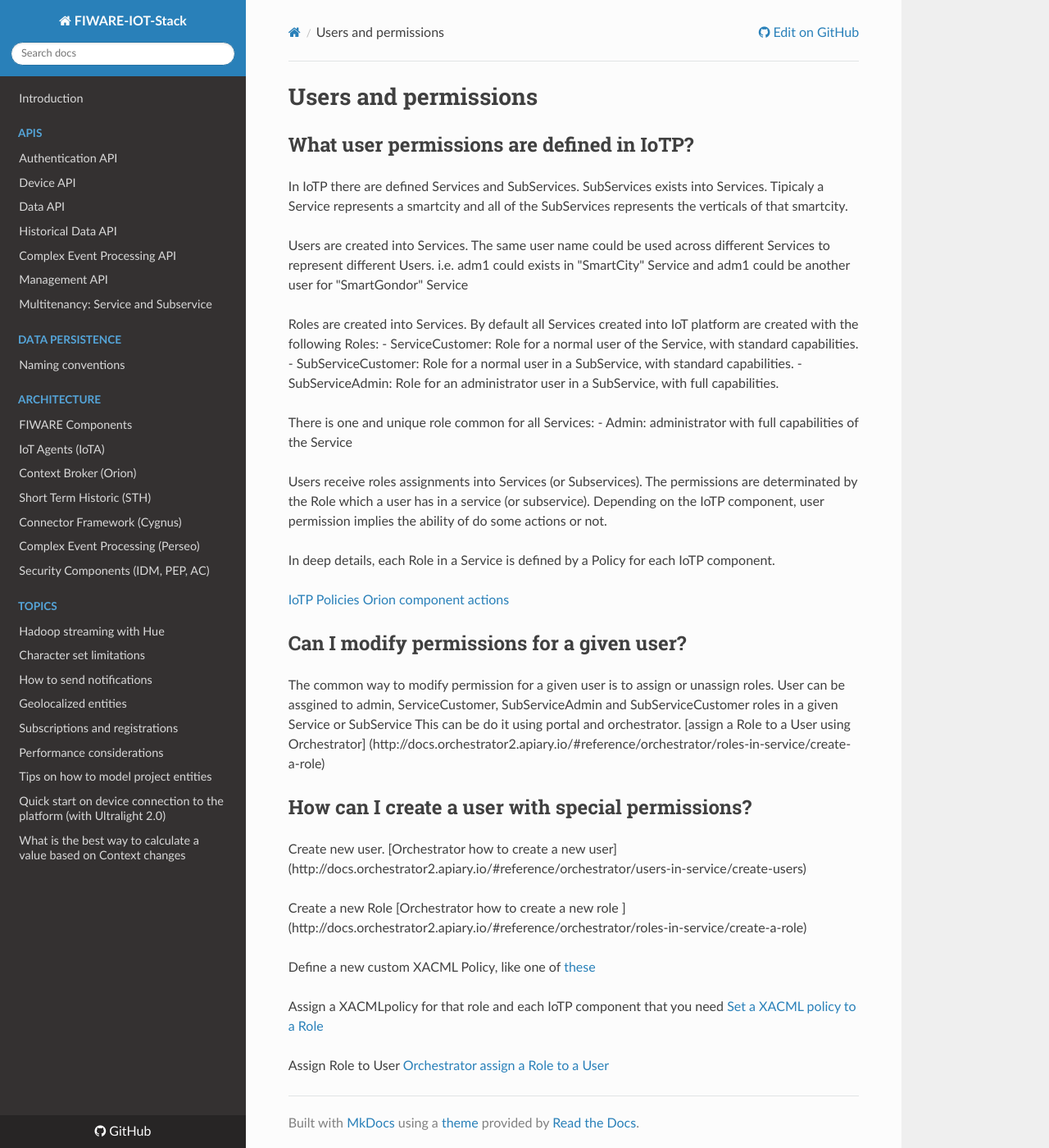
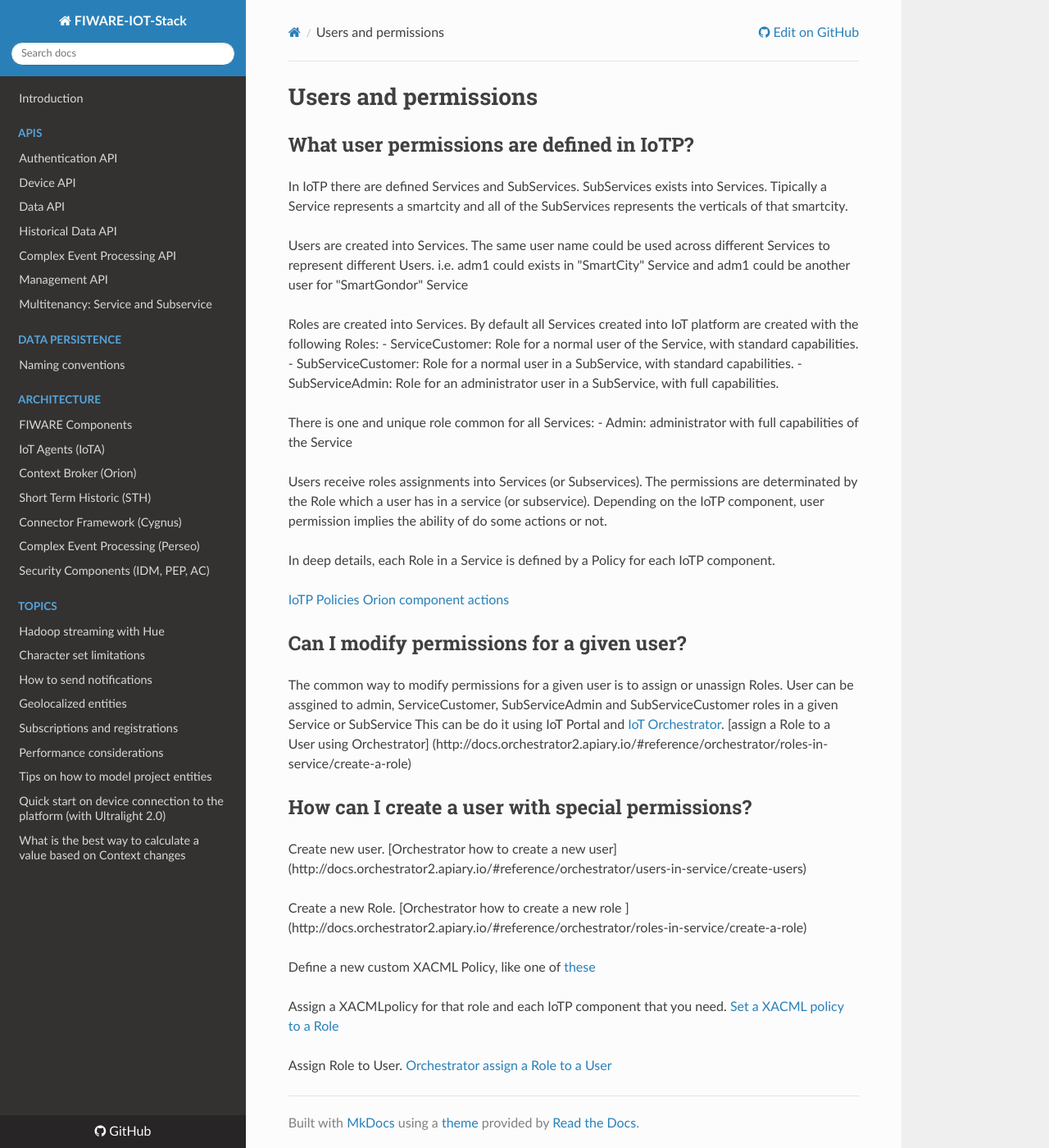
Before and after one commit to telefonicaid/thinking-cities, an MkDocs documentation site: the page built from docs/topics/user_permissions.md, in a window 1280 px wide and 1400 px high. Shown: the whole window at 82% size. Built offline with MkDocs 1.6.1, drawn with Linux system fonts in a browser that asks for light colours; nearby versions of some CDN libraries; old or Windows-style settings are respelled for this version of MkDocs.

Commit message:
fix some typos

```diff
--- a/docs/topics/user_permissions.md
+++ b/docs/topics/user_permissions.md
@@ -5,7 +5,7 @@
 
 
 In IoTP there are defined Services and SubServices. SubServices exists into Services.
-Tipicaly a Service represents a smartcity and all of the SubServices represents the verticals of that smartcity.
+Tipically a Service represents a smartcity and all of the SubServices represents the verticals of that smartcity.
 
 Users are created into Services. The same user name could be used across different Services to represent different Users.
 i.e. adm1 could exists in "SmartCity" Service and adm1 could be another user for "SmartGondor" Service
@@ -29,9 +29,9 @@ In deep details, each Role in a Service is defined by a Policy for each IoTP com
 
 
 ## Can I modify permissions for a given user?
-The common way to modify permission for a given user is to assign or unassign roles.
+The common way to modify permissions for a given user is to assign or unassign Roles.
 User can be assgined to admin, ServiceCustomer, SubServiceAdmin and SubServiceCustomer roles in a given Service or SubService
-This can be do it using portal and orchestrator.
+This can be do it using IoT Portal and [IoT Orchestrator](http://docs.orchestrator2.apiary.io).
 [assign a Role to a User using Orchestrator] (http://docs.orchestrator2.apiary.io/#reference/orchestrator/roles-in-service/create-a-role)
 
 
@@ -39,13 +39,13 @@ This can be do it using portal and orchestrator.
 Create new user.
 [Orchestrator how to create a new user] (http://docs.orchestrator2.apiary.io/#reference/orchestrator/users-in-service/create-users)
 
-Create a new Role
+Create a new Role.
 [Orchestrator how to create a new role ] (http://docs.orchestrator2.apiary.io/#reference/orchestrator/roles-in-service/create-a-role)
 
 Define a new custom XACML Policy, like one of [these](https://github.com/telefonicaid/orchestrator/tree/master/src/orchestrator/core/policies)
 
-Assign a XACMLpolicy for that role and each IoTP component that you need
+Assign a XACMLpolicy for that role and each IoTP component that you need.
 [Set a XACML policy to a Role](http://docs.orchestrator2.apiary.io/#reference/orchestrator/role-in-service/set-xacml-policy-role)
 
-Assign Role to User
+Assign Role to User.
 [Orchestrator assign a Role to a User](http://docs.orchestrator2.apiary.io/#reference/orchestrator/role-assigment/assign-role-to-user)
```
